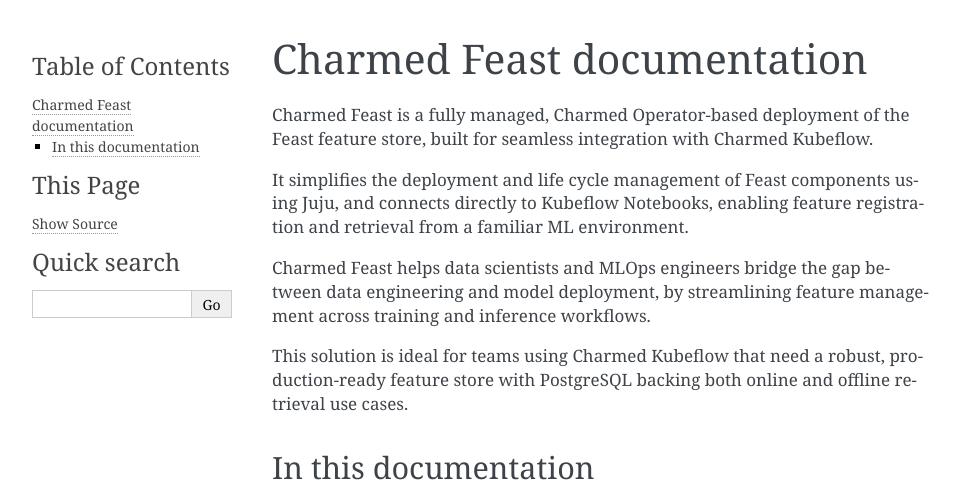
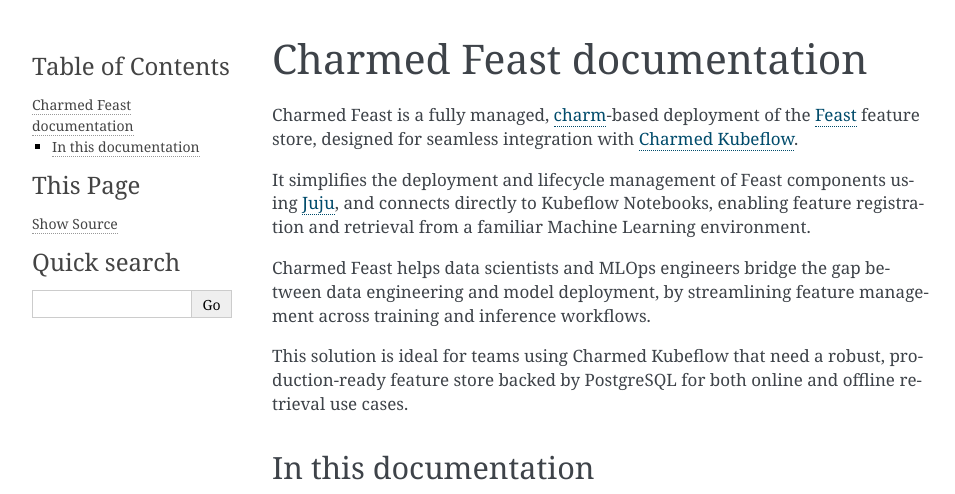
Before and after one commit to canonical/feast-operators, a Sphinx documentation site: the page built from docs/index.rst, in a window 1280 px wide, cut to the strip 0-494 px from the top of the page. Shown: the whole strip, without its empty margins (148-1103 px from the left). Built offline with Sphinx 7.4.7, drawn with Linux system fonts in a browser that asks for light colours.

Commit message:
Angel's review

```diff
--- a/docs/index.rst
+++ b/docs/index.rst
@@ -2,20 +2,24 @@
 Charmed Feast documentation
 ===========================
 
-Charmed Feast is a fully managed, Charmed Operator-based deployment of the Feast feature store, built for seamless integration with Charmed Kubeflow.
+Charmed Feast is a fully managed, `charm <https://documentation.ubuntu.com/juju/3.6/reference/charm/#charm>`_-based deployment of the `Feast <https://docs.feast.dev/>`_ feature store,
+designed for seamless integration with `Charmed Kubeflow <https://charmed-kubeflow.io/>`_.
 
-It simplifies the deployment and life cycle management of Feast components using Juju, and connects directly to Kubeflow Notebooks, enabling feature registration and retrieval from a familiar ML environment.
+It simplifies the deployment and lifecycle management of Feast components using `Juju <https://juju.is/>`_,
+and connects directly to Kubeflow Notebooks, enabling feature registration and retrieval from a familiar Machine Learning environment.
 
-Charmed Feast helps data scientists and MLOps engineers bridge the gap between data engineering and model deployment, by streamlining feature management across training and inference workflows.
+Charmed Feast helps data scientists and MLOps engineers bridge the gap between data engineering and model deployment,
+by streamlining feature management across training and inference workflows.
 
-This solution is ideal for teams using Charmed Kubeflow that need a robust, production-ready feature store with PostgreSQL backing both online and offline retrieval use cases.
+This solution is ideal for teams using Charmed Kubeflow that need a robust,
+production-ready feature store backed by PostgreSQL for both online and offline retrieval use cases.
 
 .. toctree::
    :hidden:
    :maxdepth: 2
 
    Tutorial </tutorial/index>
-   How-to guides </how-to/index>
+   How to </how-to/index>
    Explanation </explanation/index>
 
 In this documentation
```
